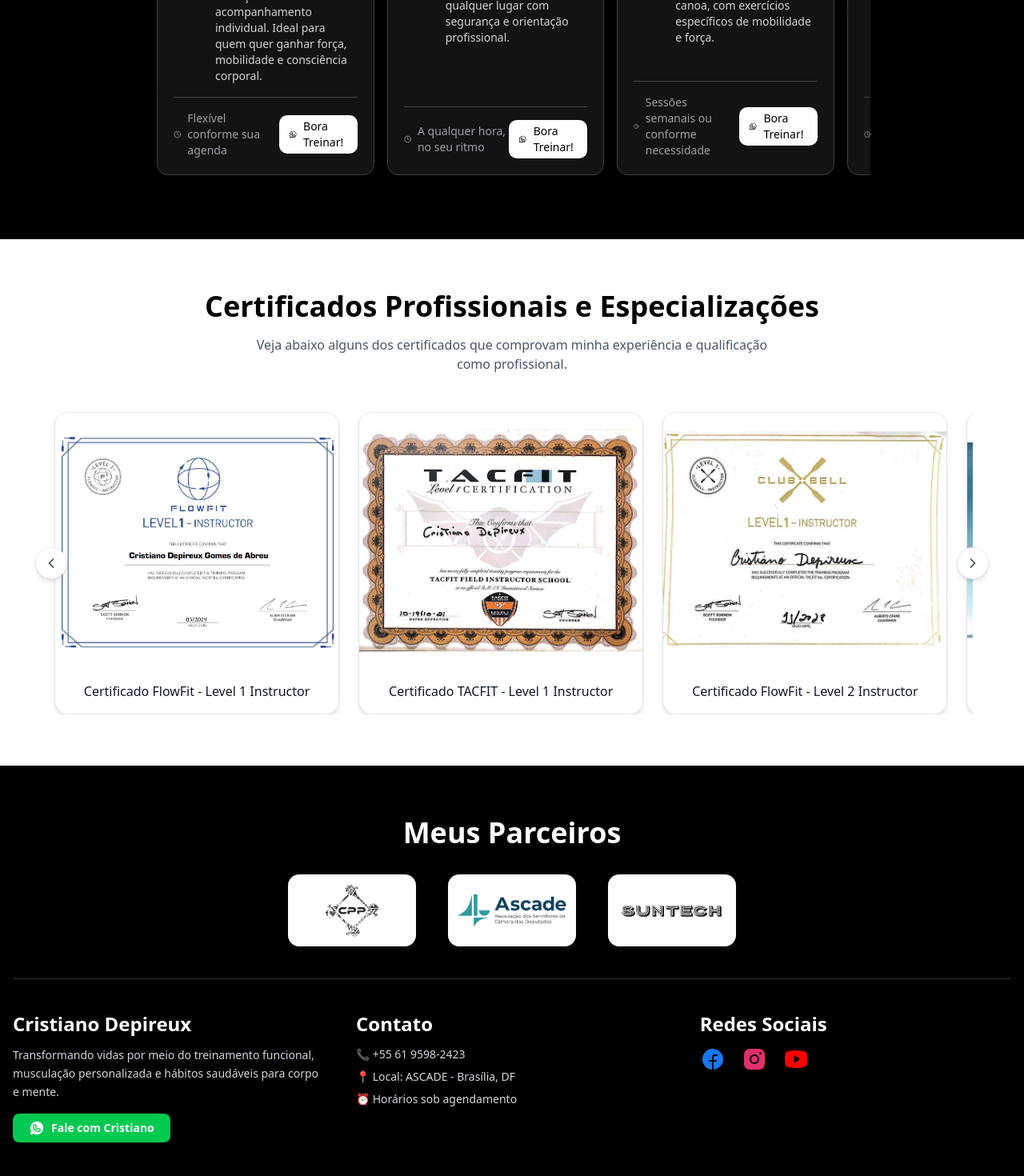
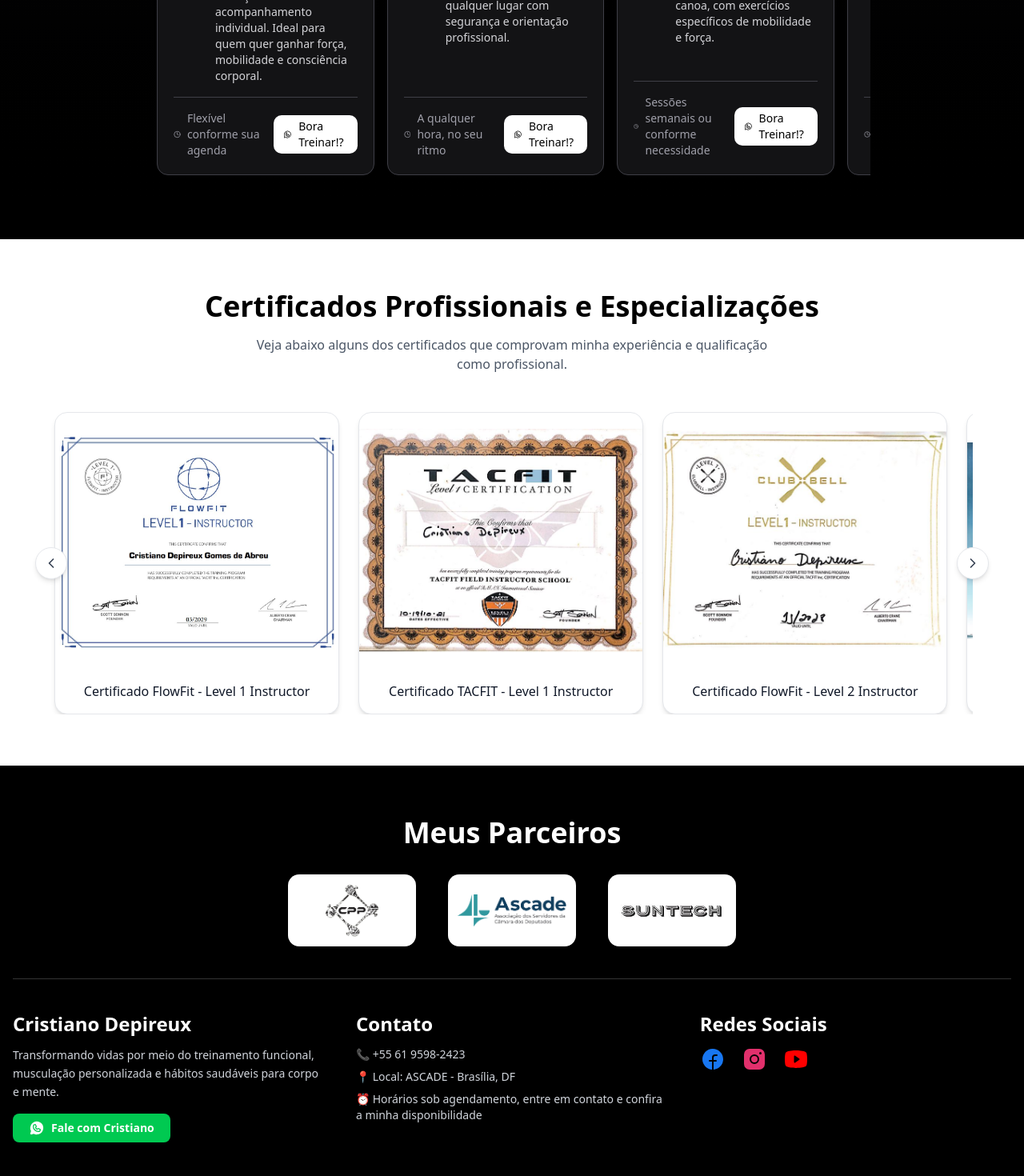
Before and after one commit to JesusVicken/depireuxfitness, a Next.js app in the folder depireuxfitness/: page / in a window 1280 px wide. Shown: the part 2860-4330 px from the top of the page at 80% size. Built offline with nearby package versions, Linux system fonts and the light colour scheme.

Commit message:
feat: ajuste de number para contatos

```diff
--- a/depireuxfitness/src/app/_components/about.tsx
+++ b/depireuxfitness/src/app/_components/about.tsx
@@ -72,7 +72,7 @@ export function About() {
                         <div className="flex flex-wrap gap-3">
                             <a
                                 target="_blank"
-                                href={`https://wa.me/5561998219177?text=Olá Cristiano! Gostaria de agendar uma aula experimental personalizada.`}
+                                href={`https://wa.me/556195982423?text=Olá Cristiano! Gostaria de agendar uma aula experimental personalizada.`}
                                 className="bg-green-600 text-white flex items-center justify-center w-fit gap-2 px-5 py-3 rounded-md hover:bg-green-700 transition"
                             >
                                 <WhatsappLogo className="w-5 h-5" />
@@ -81,7 +81,7 @@ export function About() {
 
                             <a
                                 target="_blank"
-                                href={`https://wa.me/5561998219177?text=Olá Cristiano! Quero entrar no grupo de treinos ou saber mais sobre seu trabalho.`}
+                                href={`https://wa.me/55556195982423?text=Olá Cristiano! Quero entrar no grupo de treinos ou saber mais sobre seu trabalho.`}
                                 className="flex items-center justify-center w-fit gap-2 px-5 py-3 rounded-md bg-blue-600 text-white hover:bg-blue-700 transition"
                             >
                                 <WhatsappLogo className="w-5 h-5" />
--- a/depireuxfitness/src/app/_components/footer.tsx
+++ b/depireuxfitness/src/app/_components/footer.tsx
@@ -81,7 +81,7 @@ export function Footer() {
             <ul className="space-y-2 text-gray-300">
               <li>📞 +55 61 9598-2423</li>
               <li>📍 Local: ASCADE - Brasília, DF</li>
-              <li>⏰ Horários sob agendamento</li>
+              <li>⏰ Horários sob agendamento, entre em contato e confira a minha disponibilidade</li>
             </ul>
           </div>
 
--- a/depireuxfitness/src/app/_components/hero.tsx
+++ b/depireuxfitness/src/app/_components/hero.tsx
@@ -99,7 +99,7 @@ export function Hero() {
             {/* Botão WhatsApp */}
             <div className="mt-4">
               <a
-                href={`https://wa.me/5561998219177?text=${whatsappMessage}`}
+                href={`https://wa.me/556195982423?text=${whatsappMessage}`}
                 target="_blank"
                 rel="noopener noreferrer"
                 className="bg-green-600 text-white flex items-center justify-center w-fit gap-2 px-5 py-3 rounded-md hover:bg-green-700 transition"
--- a/depireuxfitness/src/app/_components/projects.tsx
+++ b/depireuxfitness/src/app/_components/projects.tsx
@@ -63,11 +63,11 @@ export default function Projects() {
                     data-aos-delay="600"
                 >
                     <a
-                        href="https://chat.whatsapp.com/KM0KWPFhgvH2ivlof8QndE"
+                        href="https://wa.me/556195982423?text=Olá%20Cristiano.%20Queria%20saber%20mais%20informações%20sobre%20seu%20trabalho."
                         target="_blank"
                         rel="noopener noreferrer"
                         className="bg-[#25D366] text-white flex items-center justify-center gap-3 px-8 py-4 rounded-full shadow-lg hover:bg-[#128C7E] transition-colors duration-300 text-lg font-medium"
-                        aria-label="Entrar no grupo do WhatsApp"
+                        aria-label="Entrar em contato no WhatsApp"
                     >
                         <WhatsappLogo weight="fill" className="w-7 h-7" />
                         <span>Entrar em contato</span>
--- a/depireuxfitness/src/app/_components/tours.tsx
+++ b/depireuxfitness/src/app/_components/tours.tsx
@@ -159,11 +159,11 @@ export function Tours() {
                                             <a
                                                 target="_blank"
                                                 rel="noopener noreferrer"
-                                                href={`https://wa.me/5561998219177?text=${encodeURIComponent(item.linkText)}`}
+                                                href={`https://wa.me/556195982423?text=${encodeURIComponent(item.linkText)}`}
                                                 className="flex items-center gap-2 bg-white text-black px-3 py-1 rounded-lg transition-all text-sm font-medium hover:bg-zinc-200 hover:shadow-lg hover:shadow-white/20"
                                             >
                                                 <WhatsappLogo className="w-4 h-4" />
-                                                Bora Treinar!
+                                                Bora Treinar!?
                                             </a>
                                         </div>
                                     </article>
--- a/depireuxfitness/src/app/_components/whatsapp.tsx
+++ b/depireuxfitness/src/app/_components/whatsapp.tsx
@@ -4,8 +4,8 @@
 import Link from 'next/link'
 
 export default function WhatsappFloatingButton() {
-    const whatsappNumber = '61998219177'
-    const whatsappMessage = 'Olá! Gostaria de saber mais sobre as aulas de Canoa Havaiana da CPP Extreme BSB.'
+    const whatsappNumber = '6195982423'
+    const whatsappMessage = 'Olá Cristiano! Gostaria de saber mais sobre as aulas personalizadas.'
     const whatsappLink = `https://wa.me/${whatsappNumber}?text=${encodeURIComponent(whatsappMessage)}`
 
     return (
```
